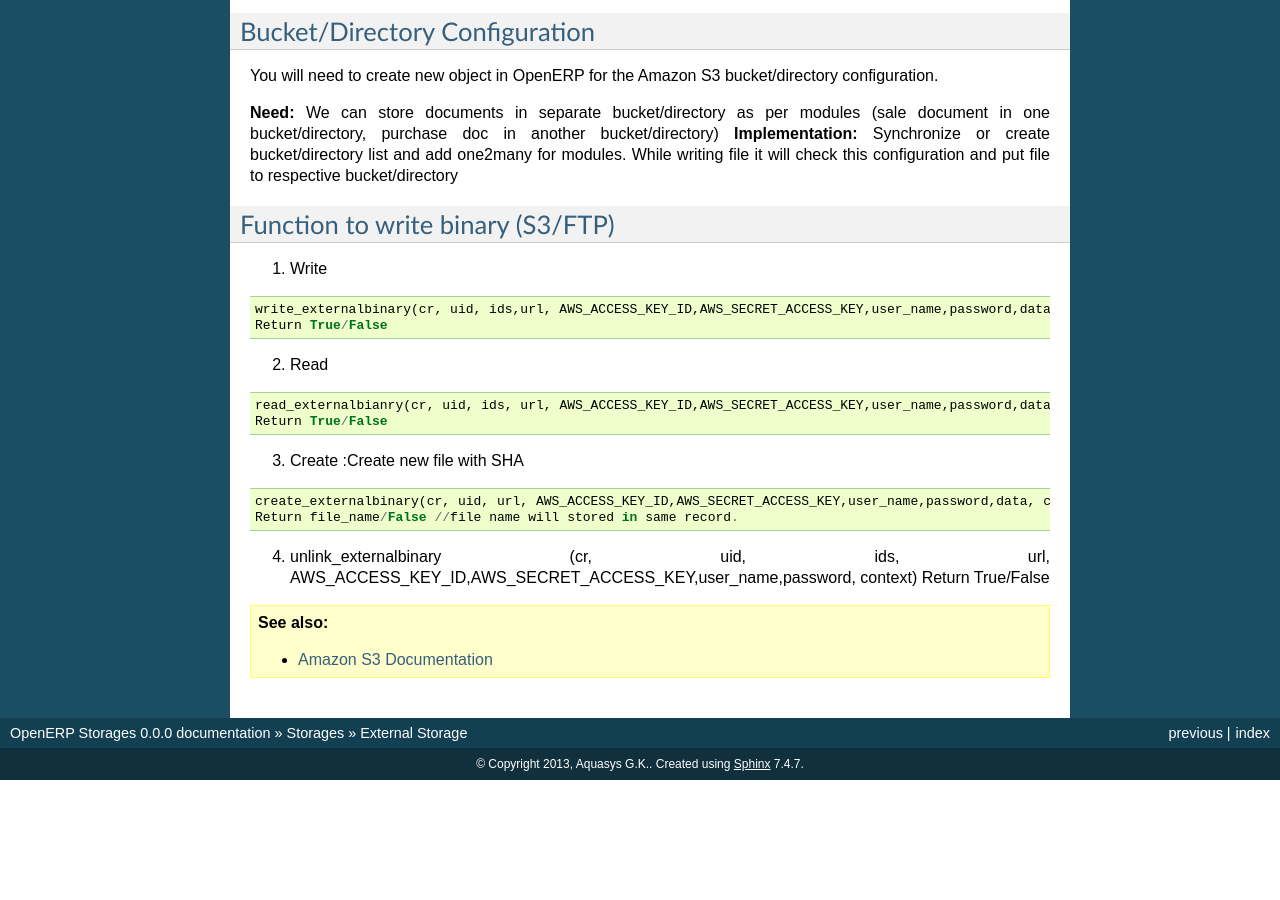
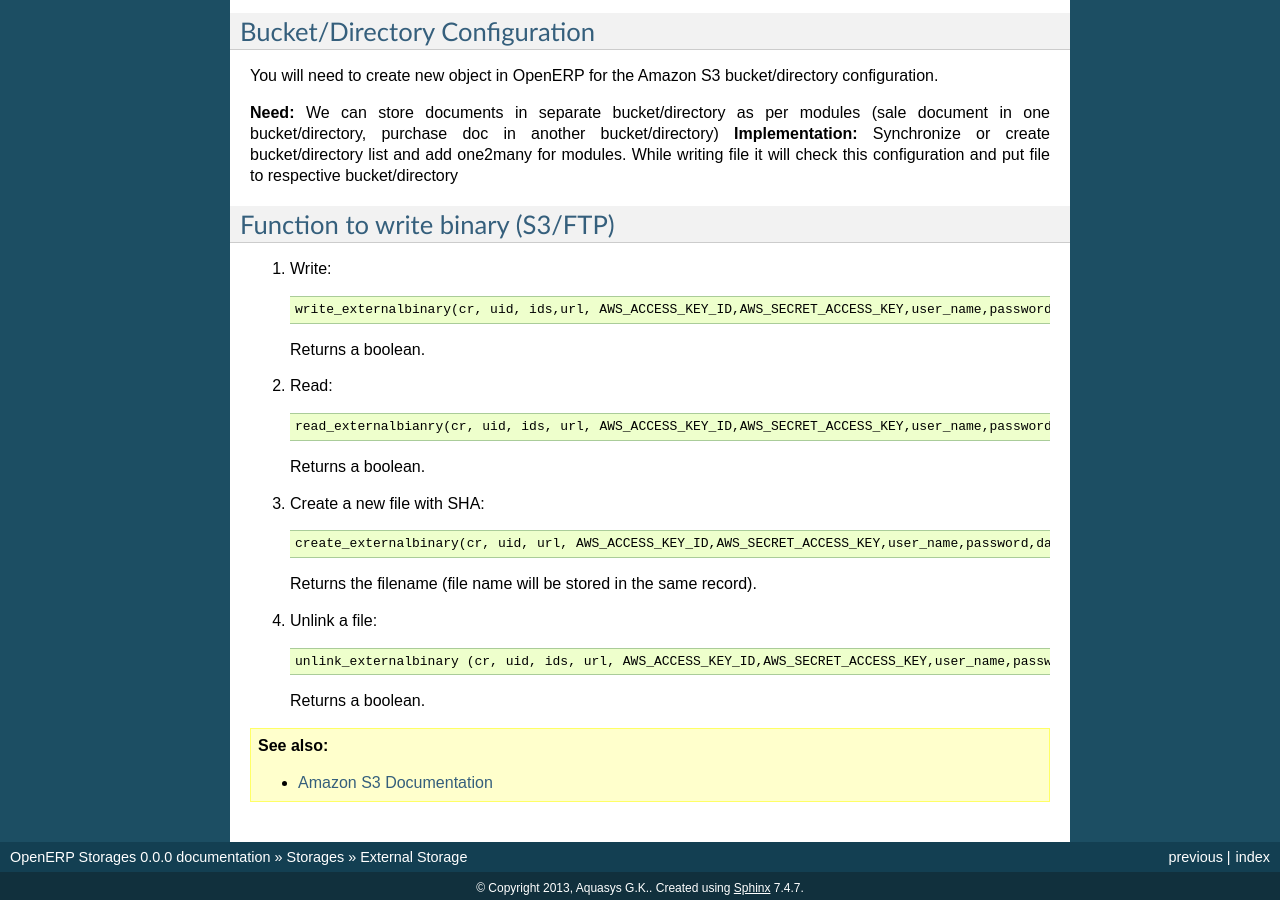
Before and after one commit to Aquasys/openerp_storages, a Sphinx documentation site: the page built from doc/Storages/1_s3.rst, in a window 1280 px wide and 900 px high, scrolled down 1040 px. Built offline with Sphinx 7.4.7, drawn with Linux system fonts in a browser that asks for light colours; before the commit the page ends 1820 px from its top, so only the background shows below that.

Commit message:
fixes for the code-block statements

```diff
--- a/doc/Storages/1_s3.rst
+++ b/doc/Storages/1_s3.rst
@@ -40,9 +40,7 @@
 There are several technical details in relation to the external storage:
 
 * For overwriting binary fields, a  and developer will have to define his
-  statements as follows:
-
-.. code-block:: python
+  statements as follows::
 
    fields.binary("File",store="s3 or ftp") //data store in s3 or ftp
    fields.binary("File") //data store in database
@@ -75,29 +73,30 @@
 Function to write binary (S3/FTP)
 =================================
 
-1. Write
+1. Write::
 
-.. code-block:: python
+       write_externalbinary(cr, uid, ids,url, AWS_ACCESS_KEY_ID,AWS_SECRET_ACCESS_KEY,user_name,password,data, context)
 
-   write_externalbinary(cr, uid, ids,url, AWS_ACCESS_KEY_ID,AWS_SECRET_ACCESS_KEY,user_name,password,data, context)
-   Return True/False
+   Returns a boolean.
 
-2. Read
+2. Read::
 
-.. code-block:: python
+       read_externalbianry(cr, uid, ids, url, AWS_ACCESS_KEY_ID,AWS_SECRET_ACCESS_KEY,user_name,password,data, context)
 
-   read_externalbianry(cr, uid, ids, url, AWS_ACCESS_KEY_ID,AWS_SECRET_ACCESS_KEY,user_name,password,data, context)
-   Return True/False
+   Returns a boolean.
 
-3. Create :Create new file with SHA
+3. Create a new file with SHA::
 
-.. code-block:: python
+       create_externalbinary(cr, uid, url, AWS_ACCESS_KEY_ID,AWS_SECRET_ACCESS_KEY,user_name,password,data, context)
 
-   create_externalbinary(cr, uid, url, AWS_ACCESS_KEY_ID,AWS_SECRET_ACCESS_KEY,user_name,password,data, context)
-   Return file_name/False //file name will stored in same record.
+   Returns the filename (file name will be stored in the same record).
 
-4. unlink_externalbinary (cr, uid, ids, url, AWS_ACCESS_KEY_ID,AWS_SECRET_ACCESS_KEY,user_name,password, context)
-   Return True/False
+4. Unlink a file::
+
+       unlink_externalbinary (cr, uid, ids, url, AWS_ACCESS_KEY_ID,AWS_SECRET_ACCESS_KEY,user_name,password, context)
+
+   Returns a boolean.
+
 
 .. seealso::
 
--- a/doc/conf.py
+++ b/doc/conf.py
@@ -295,3 +295,5 @@
     #'doc_openerp': ('http://doc.erp.aquasys.co.jp', None),
     #'doc_aquasys': ('http://doc.aquasys.co.jp', None),
 }
+
+highlight_language = 'python'
```
